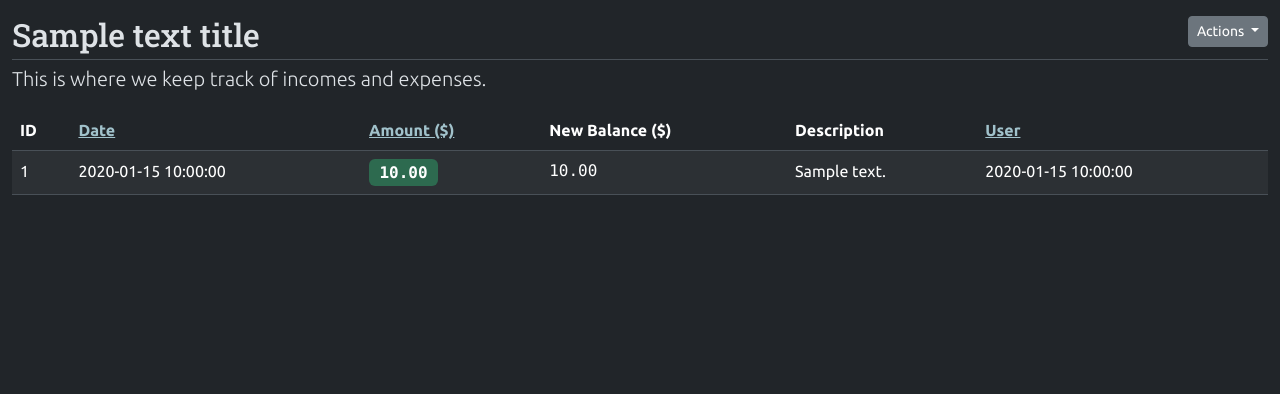
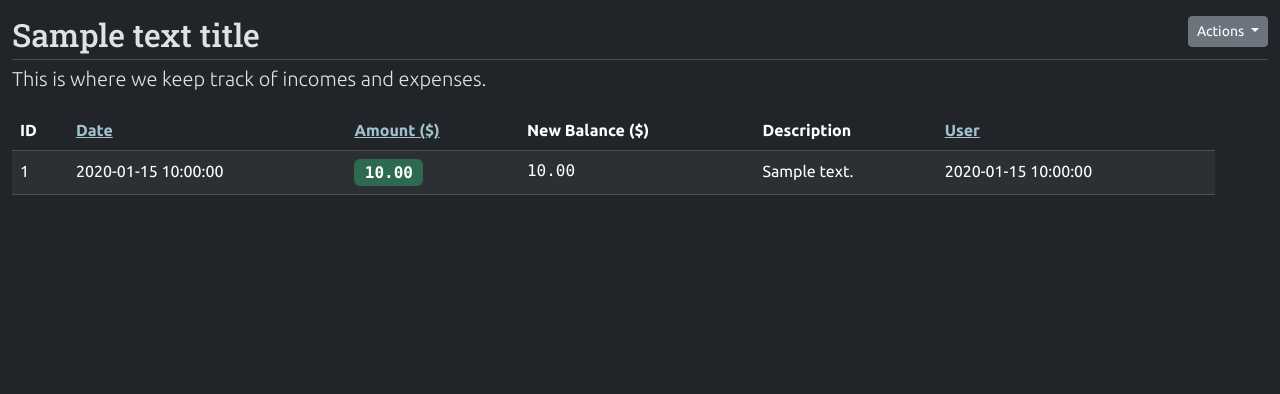
Before and after one commit to jack-hermanson/chicken-coop-v2, a Python web app: template application/web/templates/ledger/index.html in a window 1280 px wide. Shown: the part 56-450 px from the top of the page. Run offline with Jinja, Linux system fonts and the light colour scheme; the template is opened without the code that fills it: most values are stand-ins (such as "Sample title", 1, 10 or a date in 2020); some libraries are stand-ins or nearby versions.

Commit message:
temporary fix for overflow table

```diff
--- a/application/web/templates/ledger/index.html
+++ b/application/web/templates/ledger/index.html
@@ -19,7 +19,7 @@
 {% block body %}
     <div class="row">
         <div class="col">
-            <div class="table-responsive-lg">
+            <div class="table-responsive-lg" style="max-width: 94vw;">
                 <table class="table table-striped">
                     <thead>
                     <tr>
```
